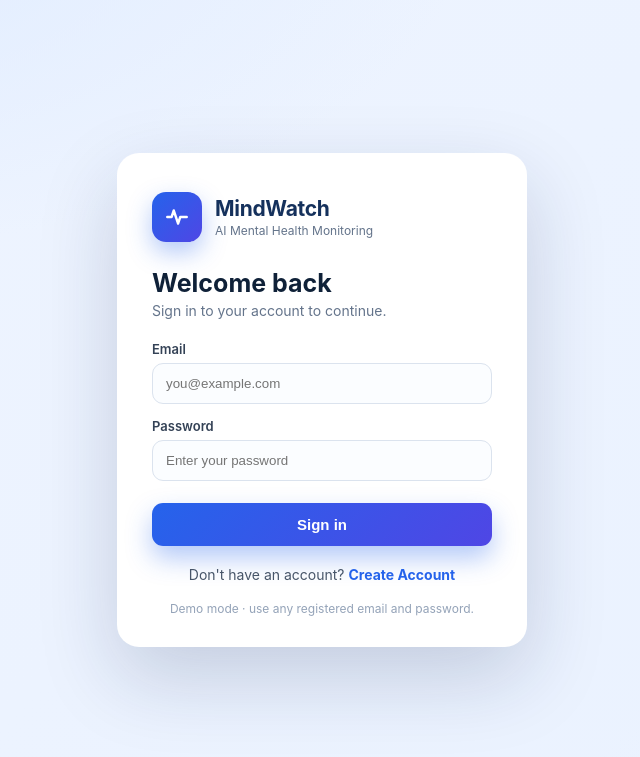
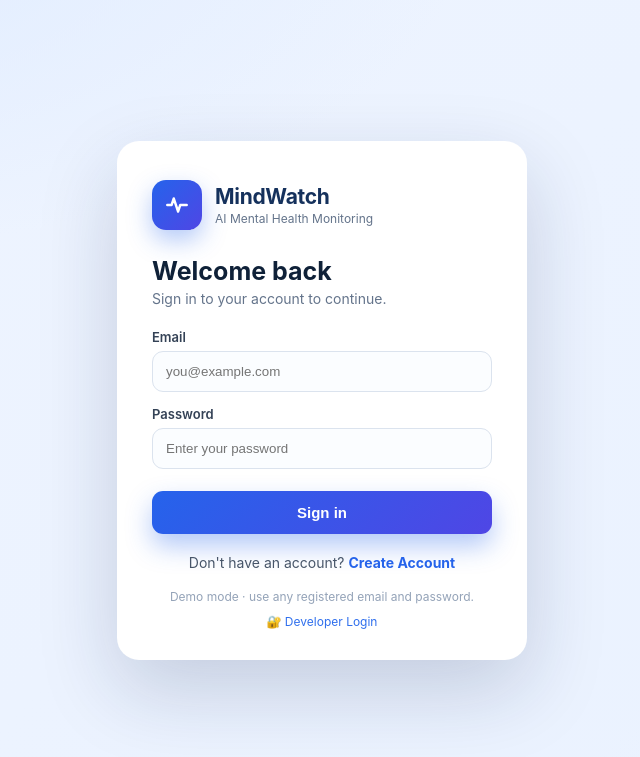
Before and after one commit to fardhin0939-netizen/mindwatch, a Flask app: page /login in a window 1280 px wide. Shown: the top 757 px of the page, without its empty margins (318-958 px from the left). Run offline with Flask 3, Linux system fonts and the light colour scheme.

Commit message:
Add developer login link to the normal login page

```diff
--- a/templates/login.html
+++ b/templates/login.html
@@ -50,6 +50,10 @@
 
         <p class="demo-note">Demo mode &middot; use any registered email and password.</p>
 
+        <p class="demo-note" style="margin-top:10px;">
+            <a href="/dev/login" style="color:#2f6fed;text-decoration:none;">🔐 Developer Login</a>
+        </p>
+
     </div>
 
 </body>
```
